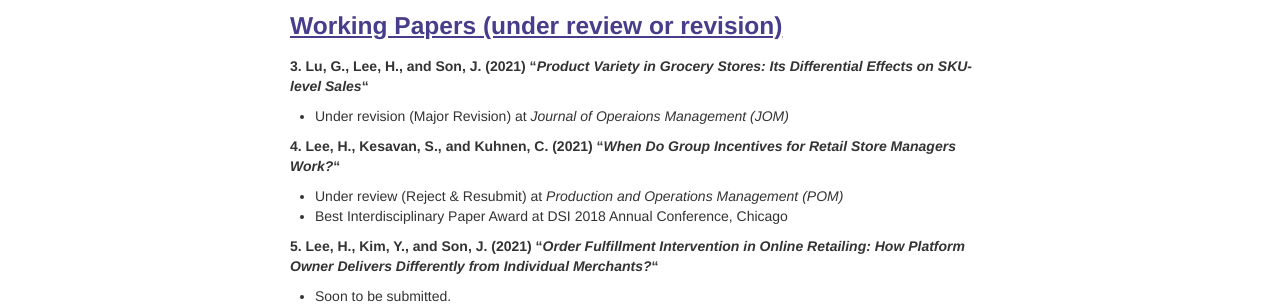
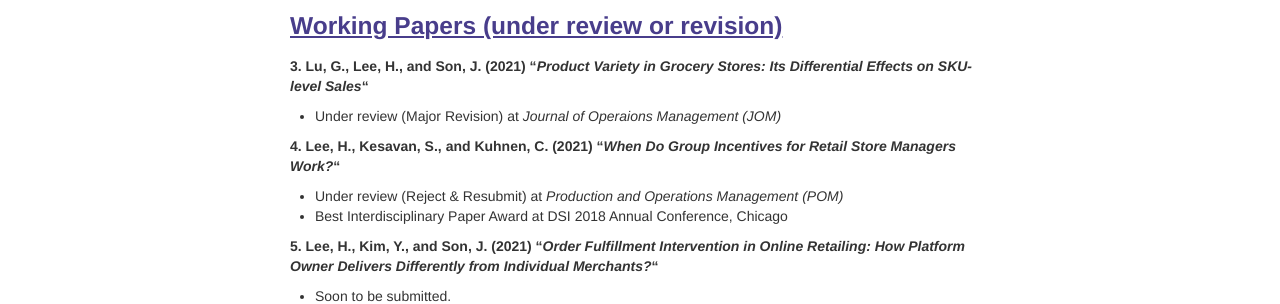
Before and after one commit to lordya2/lordya2.github.io, a Jekyll site: the page built from pages/research.md, in a window 1280 px wide. Shown: the part 606-910 px from the top of the page. Built offline with Jekyll 4.4.1, drawn with Linux system fonts in a browser that asks for light colours.

Commit message:
Update research.md

```diff
--- a/pages/research.md
+++ b/pages/research.md
@@ -24,7 +24,7 @@ description: Hyun Seok ("Huck") Lee's Research
 ### <u>Working Papers (under review or revision)</u>
 
 **3. Lu, G., Lee, H., and Son, J. (2021) "*Product Variety in Grocery Stores: Its Differential Effects on SKU-level Sales*"**
-   * Under revision (Major Revision) at *Journal of Operaions Management (JOM)*
+   * Under review (Major Revision) at *Journal of Operaions Management (JOM)*
 
 **4. Lee, H., Kesavan, S., and Kuhnen, C. (2021) "*When Do Group Incentives for Retail Store Managers Work?*"**
    * Under review (Reject & Resubmit) at *Production and Operations Management (POM)*
```
